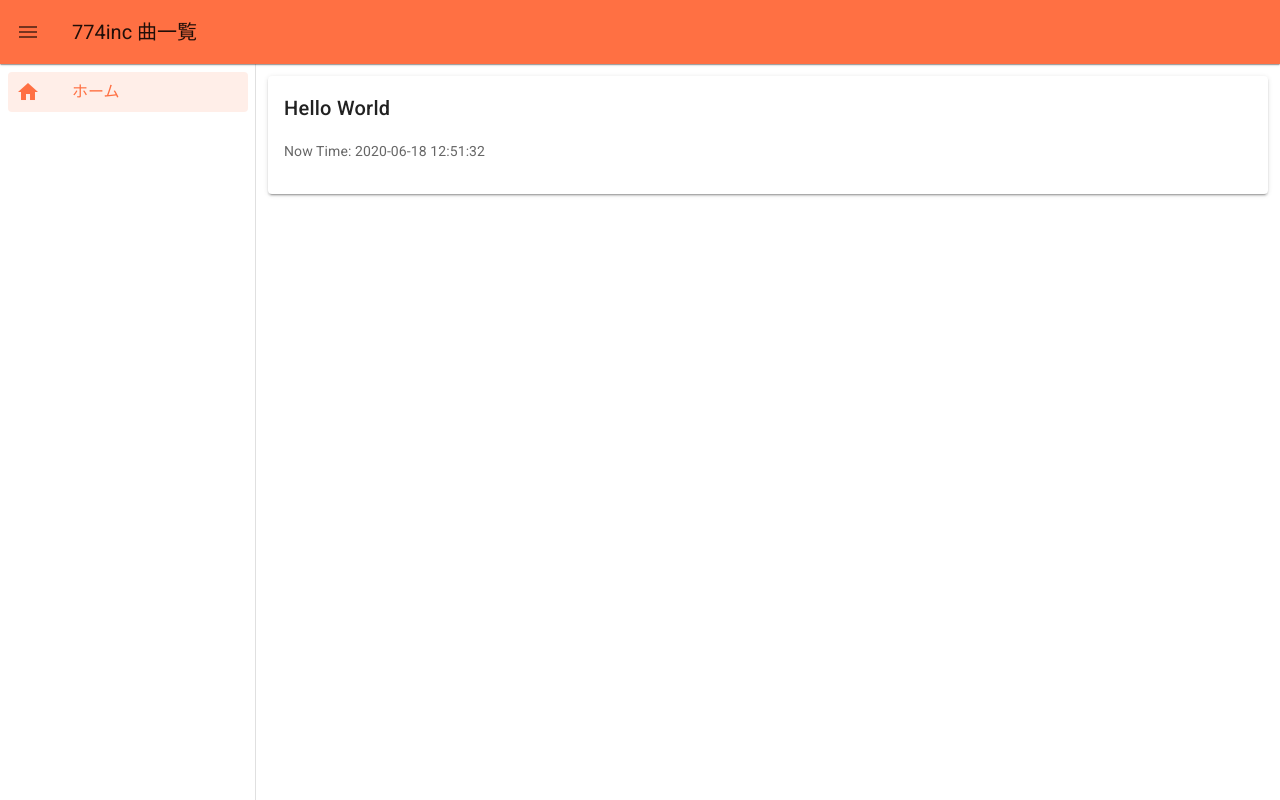
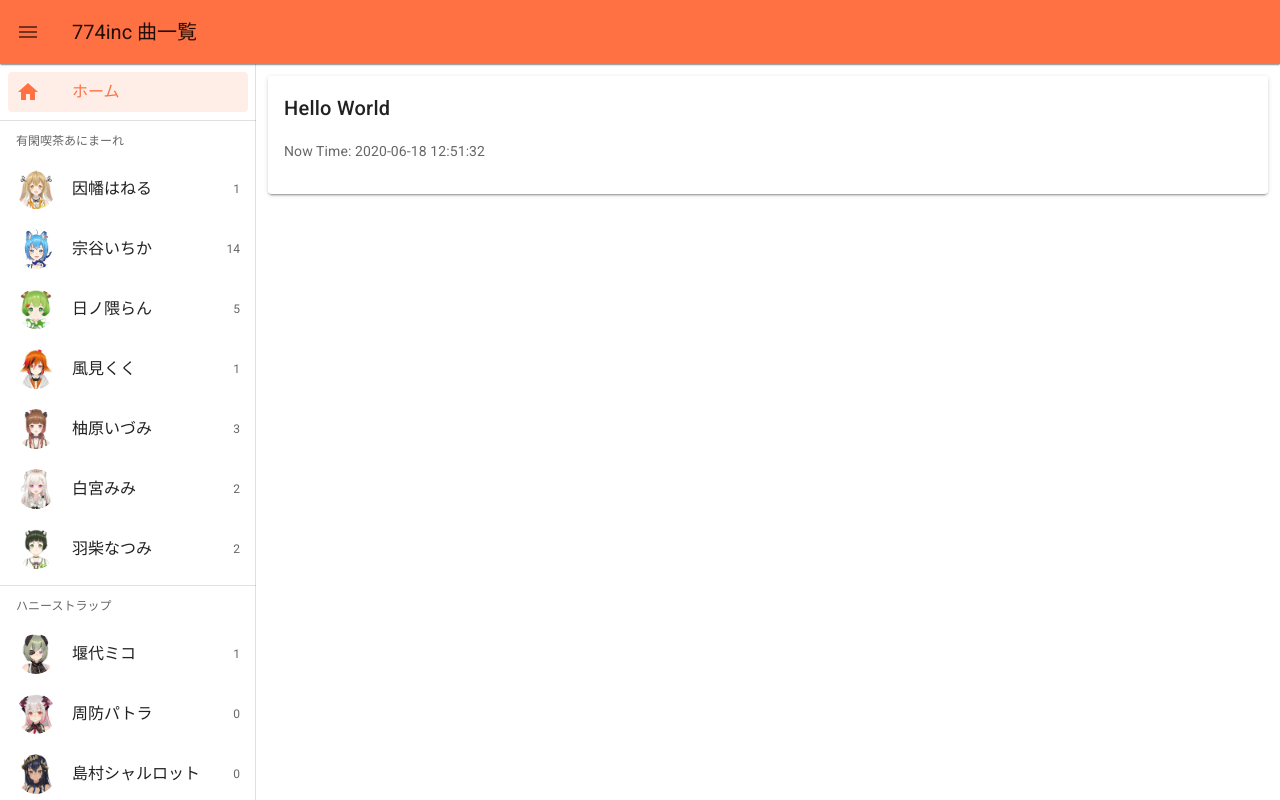
Before and after one commit to 774inc-fan/774inc-BGM, a Nuxt app: page / in a window 1280 px wide. Built offline with nearby package versions, Linux system fonts and the light colour scheme; no server answers.

Commit message:
feat: サイドバーにメンバー一覧を追加

```diff
--- a/src/layouts/default.vue
+++ b/src/layouts/default.vue
@@ -32,6 +32,9 @@
               <v-list-item-content>
                 {{ item.text }}
               </v-list-item-content>
+              <v-list-item-action-text>
+                {{ item.count }}
+              </v-list-item-action-text>
             </v-list-item>
           </v-list-item-group>
         </v-list>
@@ -45,15 +48,21 @@
 
 <script lang="ts">
 import { reactive, defineComponent } from '@vue/composition-api'
+import { groups } from '@@/data/groups'
+import { members } from '@@/data/members'
+import { songs } from '@@/data/songs'
 
-interface IDrawerList {
+type IDrawerList = {
   subheader?: string
-  items: {
-    text: string
-    to: string
-    icon?: string
-    img?: string
-  }[]
+  items: IDrawerListItem[]
+}
+
+type IDrawerListItem = {
+  text: string
+  to: string
+  icon?: string
+  img?: string
+  count?: number
 }
 
 export default defineComponent({
@@ -62,11 +71,23 @@ export default defineComponent({
       drawer: null
     })
 
-    const drawerList = [
-      {
-        items: [{ text: 'ホーム', to: '/', icon: 'mdi-home' }]
-      }
-    ] as IDrawerList[]
+    const drawerList = groups.map((group) => {
+      return {
+        subheader: group.text,
+        items: group.members.map((memberId) => {
+          const member = members.filter((i) => i.id === memberId)[0]
+          return {
+            text: member.text,
+            to: `/v/${member.id}`,
+            img: `/images/${member.img}`,
+            count: songs.filter((i) => i.memberId === member.id)[0].list.length
+          } as IDrawerListItem
+        })
+      } as IDrawerList
+    }) as IDrawerList[]
+    drawerList.unshift({
+      items: [{ text: 'ホーム', to: '/', icon: 'mdi-home' }]
+    })
 
     return {
       state,
```
